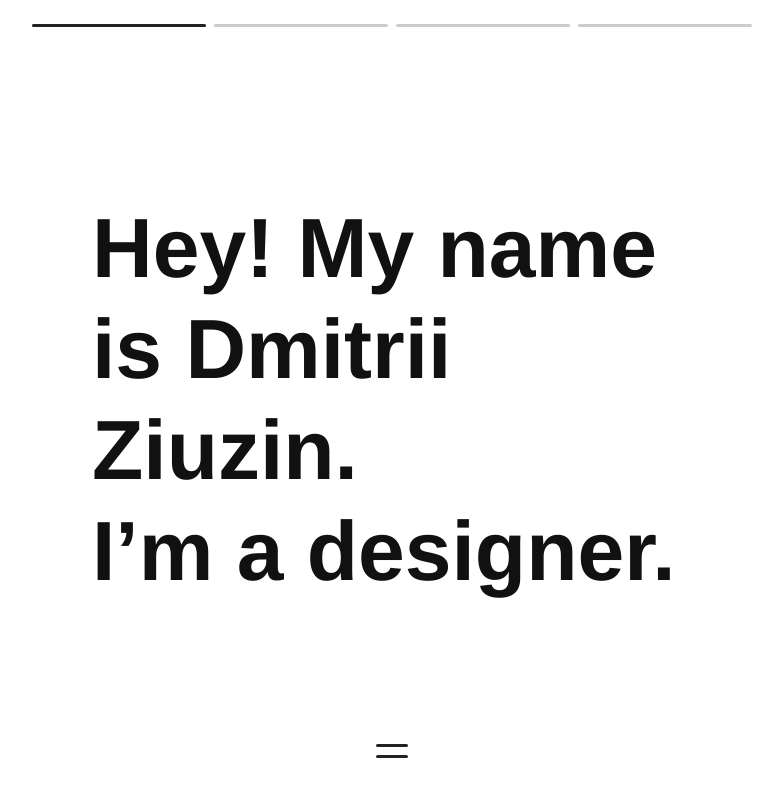
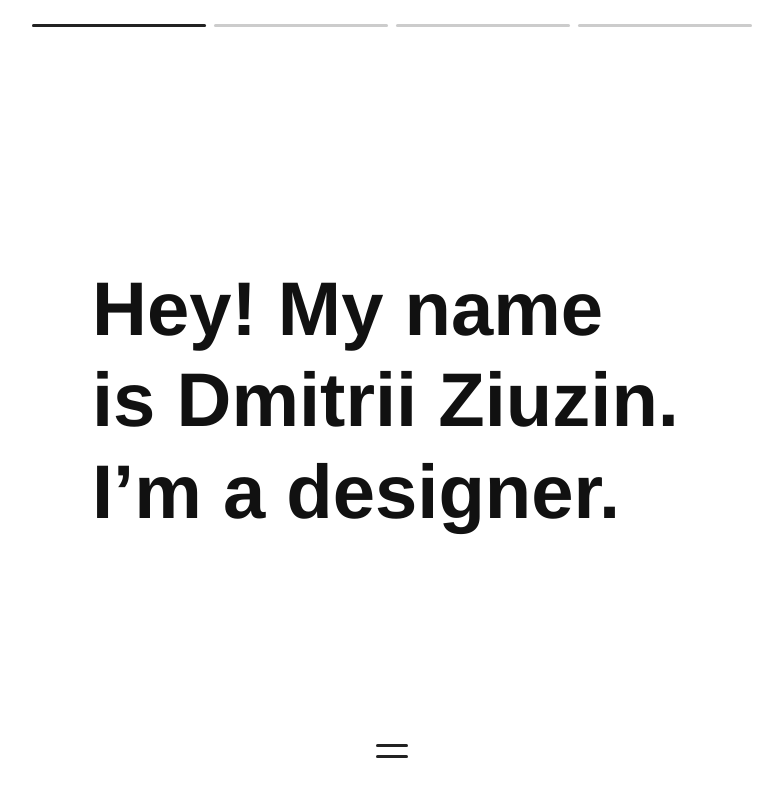
Before and after one commit to wargt/zuzin, a website built with webpack: page src/index.html in a window 1280 px wide. Shown: the top 796 px of the page, without its empty margins (248-1031 px from the left). Built offline with nearby package versions, Linux system fonts and the light colour scheme.

Commit message:
backgorund

```diff
--- a/src/css/main.sass
+++ b/src/css/main.sass
@@ -151,25 +151,25 @@ a:active
   .slider__content
     width: 330px
   .slider__data
-    font-size: 44px
+    font-size: 40px
 
 @media all and (min-height: 600px)
   .slider__content
     width: 430px
   .slider__data
-    font-size: 60px
+    font-size: 53px
 
 @media all and (min-height: 700px)
   .slider__content
     width: 530px
   .slider__data
-    font-size: 74px
+    font-size: 67px
 
 @media all and (min-height: 800px)
   .slider__content
     width: 600px
   .slider__data
-    font-size: 84px
+    font-size: 76px
 
 @media all and (min-height: 900px)
   .slider__content
--- a/src/js/index.js
+++ b/src/js/index.js
@@ -94,7 +94,7 @@ class Slider {
     this.$bgAnimEl.transition({
       scale: 1,
       rotate: '-15deg'
-    }, animationTime - 1000, 'linear')
+    }, animationTime, 'linear')
   }
 
   afterAnimateBg () {
```
Also changed, not shown: src/img/background.png.
